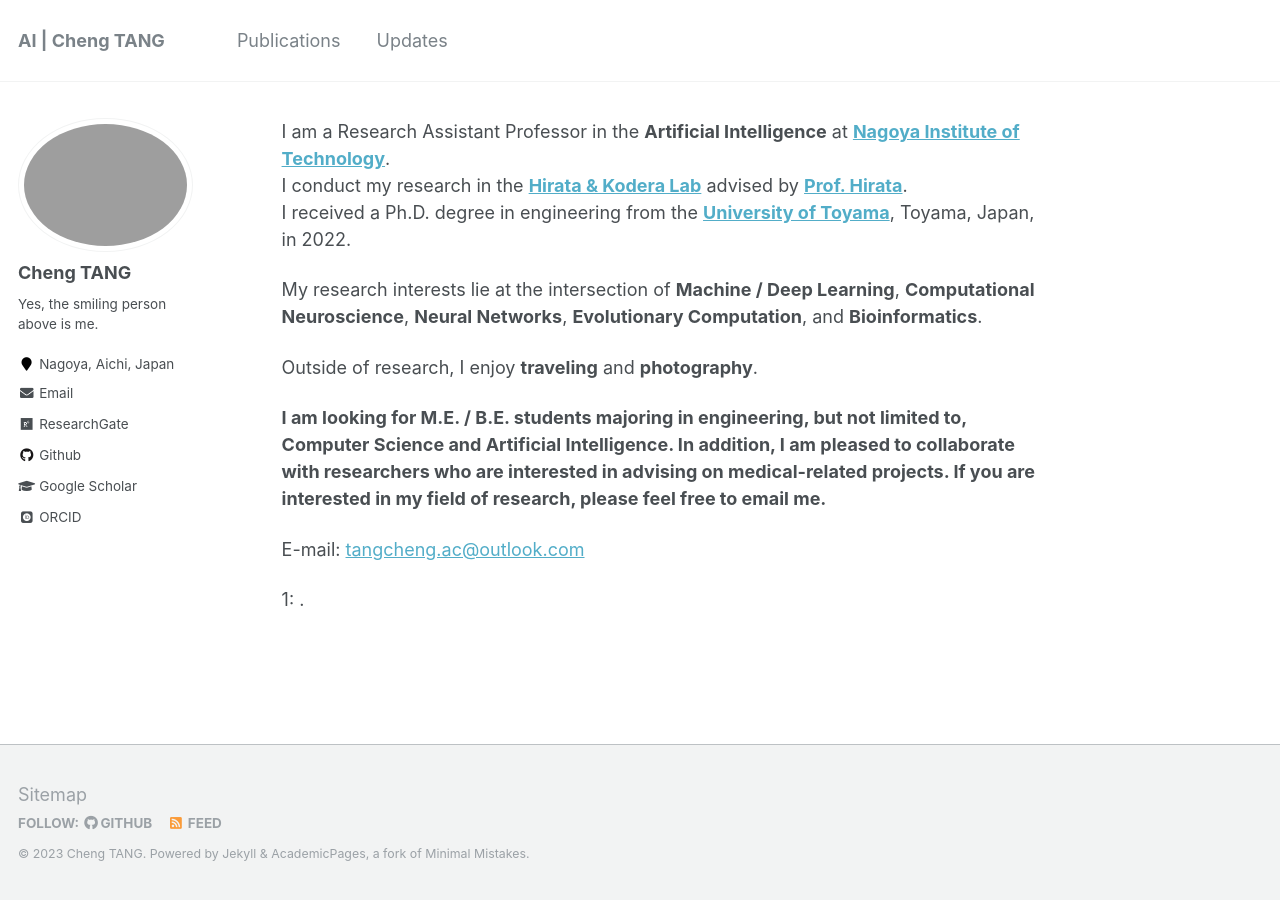
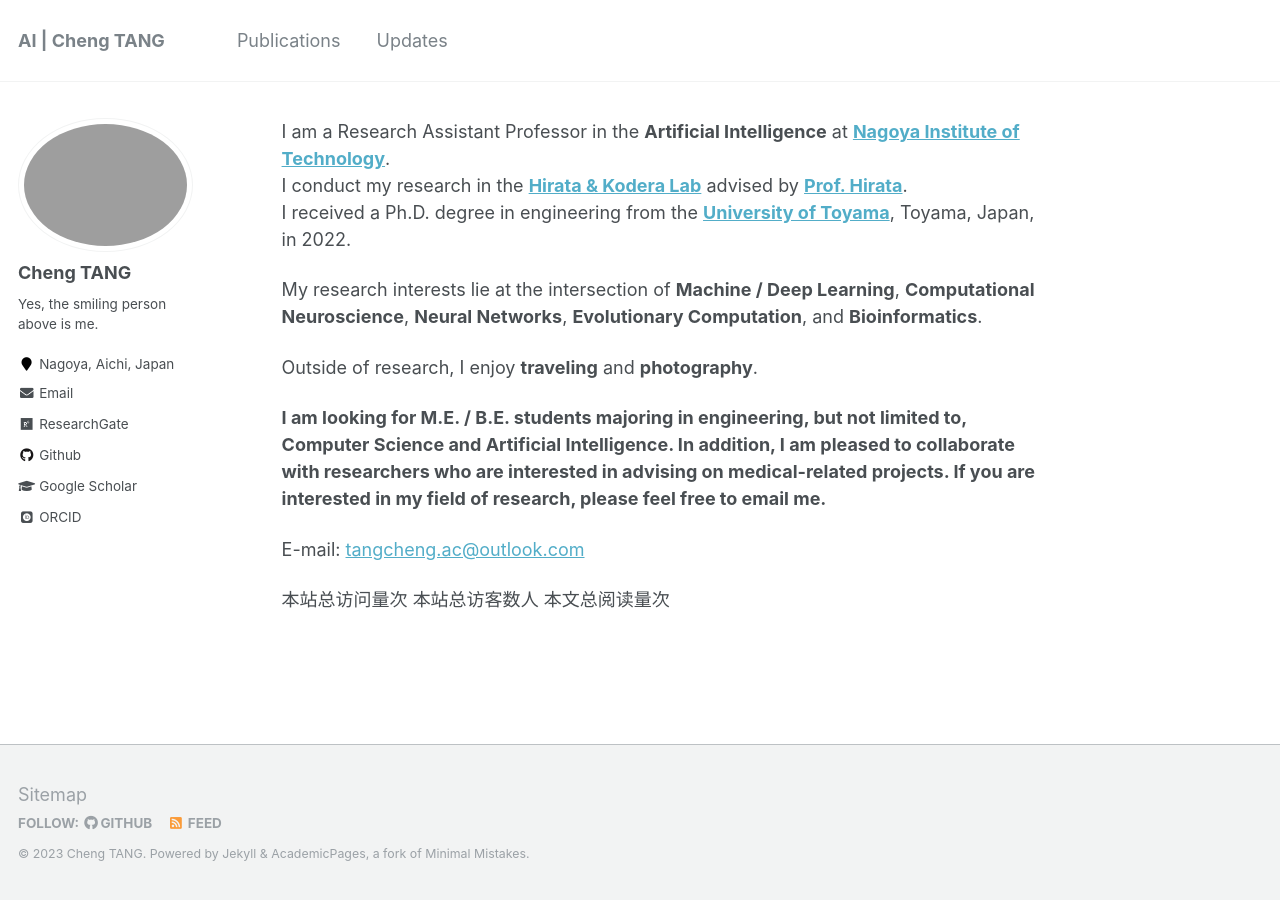
Before and after one commit to ChengTANG-AI/chengtang-ai.github.io, a Jekyll site: the page built from _pages/about.md, in a window 1280 px wide. Built offline with Jekyll 4.4.1, drawn with Linux system fonts in a browser that asks for light colours; some web fonts are replaced; comment, search, counter and statistics services are not loaded.

Commit message:
Update about.md

```diff
--- a/_pages/about.md
+++ b/_pages/about.md
@@ -21,5 +21,7 @@
 E-mail: <tangcheng.ac@outlook.com>
 
 
-<script async src="https://busuanzi.icodeq.com/busuanzi.pure.mini.js"></script>
-1: <span id="busuanzi_value_page_pv"></span> .
+<script async src="//busuanzi.ibruce.info/busuanzi/2.3/busuanzi.pure.mini.js"></script>
+<span id="busuanzi_container_site_pv">本站总访问量<span id="busuanzi_value_site_pv"></span>次</span>
+<span id="busuanzi_container_site_uv">本站总访客数<span id="busuanzi_value_site_uv"></span>人</span>
+<span id="busuanzi_container_page_pv">本文总阅读量<span id="busuanzi_value_page_pv"></span>次</span>
```
